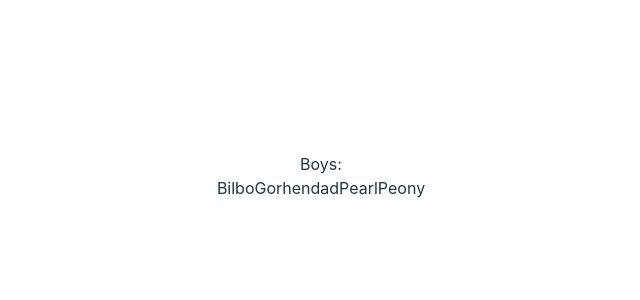
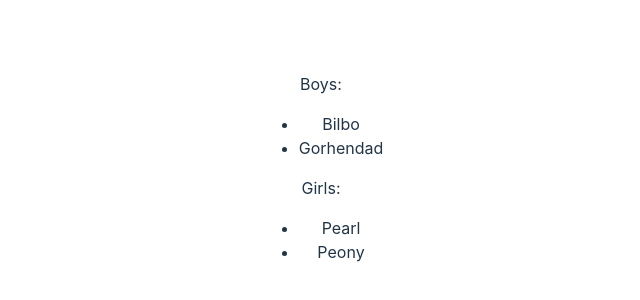
Before and after one commit to nicm42/hobbit-names, a React (Vite) app: page / in a window 1280 px wide. Shown: the part 224-524 px from the top of the page, without its empty margins (319-959 px from the left). Built offline with nearby package versions, Linux system fonts and the light colour scheme.

Commit message:
Put first names into lists

```diff
--- a/src/app/App.jsx
+++ b/src/app/App.jsx
@@ -1,4 +1,5 @@
 import { useEffect, useState } from 'react';
+import Name from './components/Name';
 import './App.css';
 
 function App() {
@@ -28,8 +29,15 @@ function App() {
   return (
     <div className="App">
       <div>Boys:</div>
-      {boys.map((hobbit) => hobbit.name.split(' ')[0])}
-      {girls.map((hobbit) => hobbit.name.split(' ')[0])}
+      <ul>
+        {boys &&
+          boys.map((hobbit) => <Name name={hobbit.name} key={hobbit._id} />)}
+      </ul>
+      <div>Girls:</div>
+      <ul>
+        {girls &&
+          girls.map((hobbit) => <Name name={hobbit.name} key={hobbit._id} />)}
+      </ul>
     </div>
   );
 }
--- /dev/null
+++ b/src/app/components/Name.jsx
@@ -0,0 +1,7 @@
+function Name({ name }) {
+  const firstName = name.split(' ')[0];
+
+  return <li>{firstName}</li>;
+}
+
+export default Name;
```
